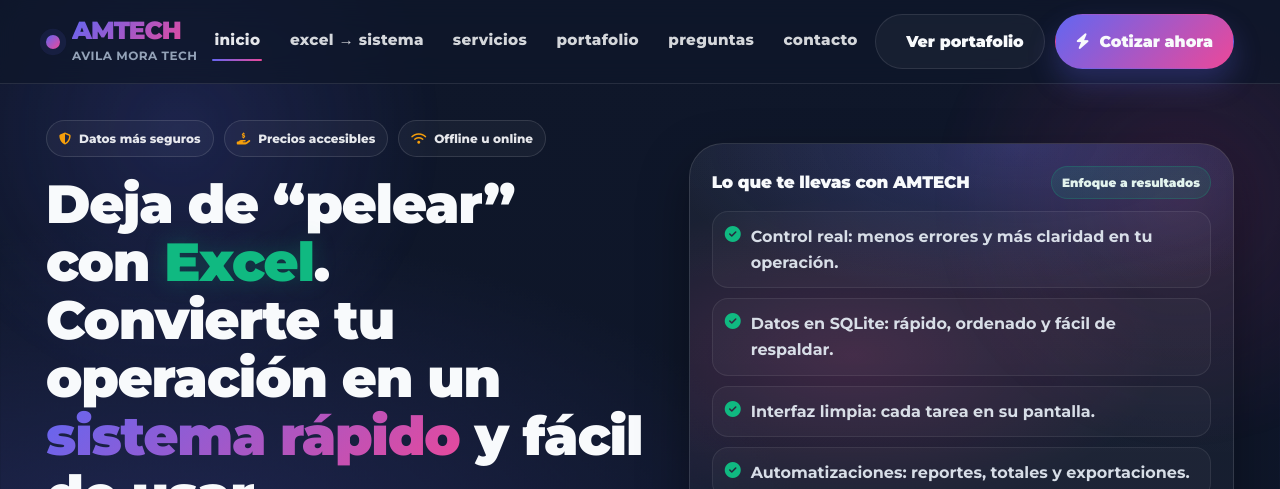
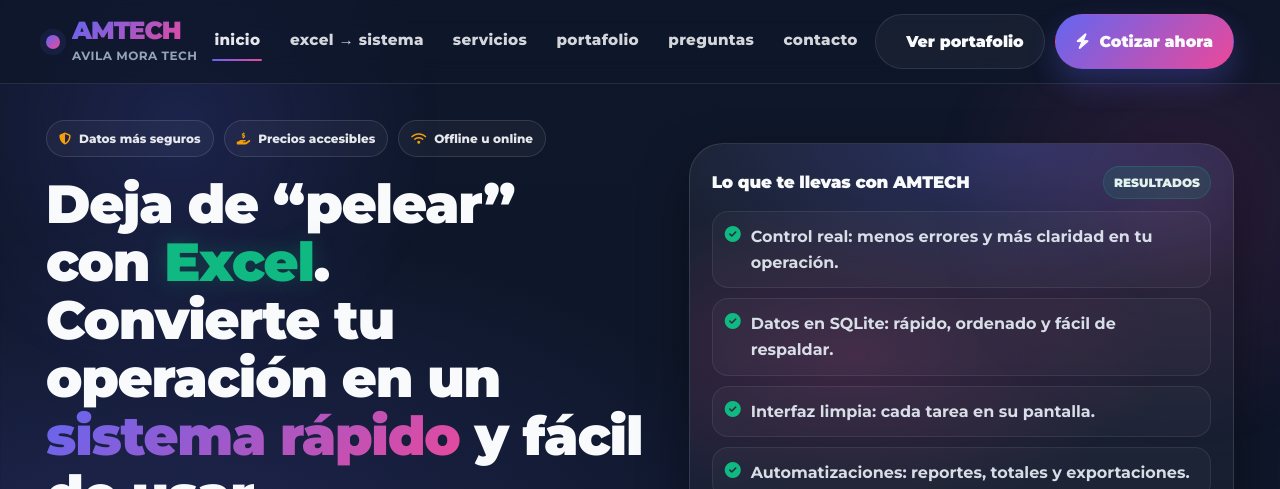
Before and after one commit to avilardiegoa/amtech, a plain HTML site: page index.html in a window 1280 px wide. Shown: the top 489 px of the page. Drawn offline with nearby package versions, Linux system fonts and the light colour scheme; some icons are missing.

Commit message:
Change pill text from 'Enfoque a resultados' to 'RESULTADOS'

```diff
--- a/index.html
+++ b/index.html
@@ -1634,7 +1634,7 @@
         <div class="hero-card-inner">
           <div class="mini-title">
             <h3>Lo que te llevas con AMTECH</h3>
-            <span class="pill">Enfoque a resultados</span>
+            <span class="pill">RESULTADOS</span>
           </div>
 
           <ul class="checklist">
```
